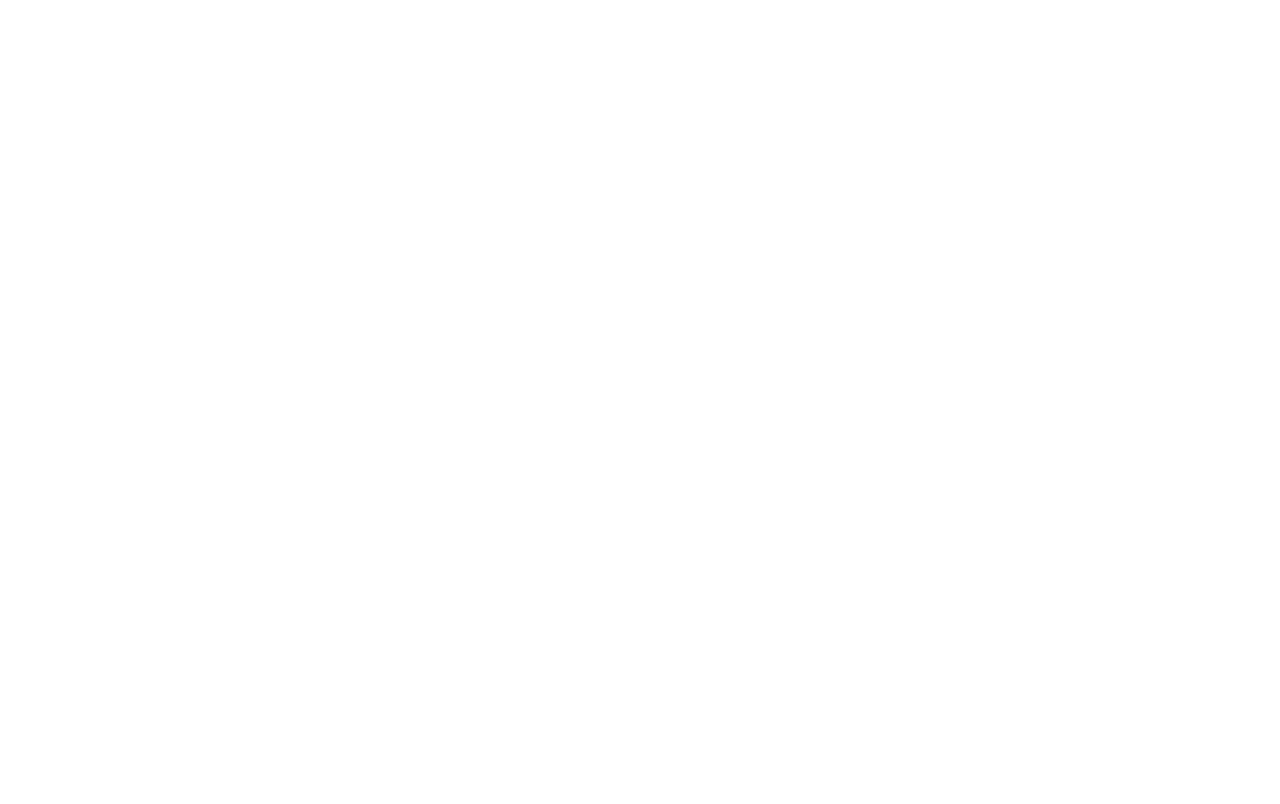
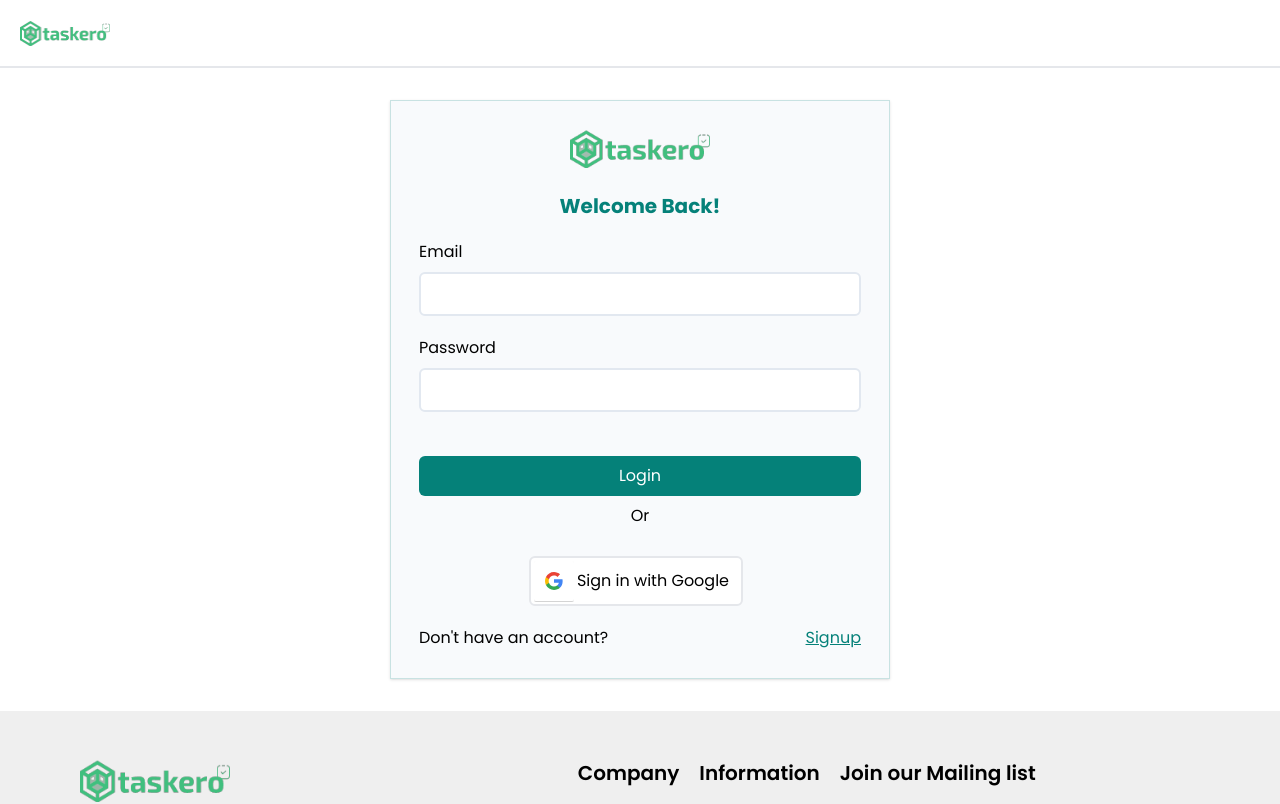
Before and after one commit to NdungutseCharles103/Taskero, a Next.js app: page /auth/login in a window 1280 px wide. Shown: the top 804 px of the page. Built offline with nearby package versions, Linux system fonts and the light colour scheme.

Commit message:
finished login and signup

```diff
--- a/src/components/Landing/Footer.tsx
+++ b/src/components/Landing/Footer.tsx
@@ -7,16 +7,20 @@ import {
 	FaInstagramSquare,
 } from "react-icons/fa";
 import { useApp } from "../../contexts/AppContext";
+import LandWave from "../svg/LandWave";
 import CopyRights from "./CopyRights";
 
 const Footer = () => {
 	const { theme } = useApp()
 	return (
-		<div className="w-full flex flex-col items-center bg-[#dae8eb] relative z-10">
-			<img className="absolute bottom-0 -z-[1] w-full opacity-25 object-cover" src="/images/wave-haikei.svg" alt="" />
+		<div className="w-full flex flex-col items-center bg-[#efefef] relative z-10 overflow-hidden py-2">
+			{/* <LandWave
+				className="absolute bottom-0 -z-[1] w-full opacity-25 "
+				fill="#058179"
+			/> */}
 			<div className="ltab:flex w-full grid five:grid-cols-2 justify-between xtab:px-20 phone:px-4 px-2 py-10 gap-5">
 				<div className="flex text-sm ltab:text-base flex-col five:items-start items-center">
-					<img className="ltab:w-[150px] w-[100px]" src="logoq.png" alt="" />
+					<img className="ltab:w-[150px] w-[100px]" src="/logoq.png" alt="" />
 					<p className="ltab:mt-4 mt-1 text-center phone:text-start">
 						Simplify your work with us. Need to know more about us? contact us.
 					</p>
@@ -109,7 +113,9 @@ const Footer = () => {
 							type="email"
 							placeholder="Enter your email"
 						/>
-						<button className={`rounded-3xl ${theme.main} text-white ml-3 font-semibold px-4 py-2`}>
+						<button
+							className={`rounded-3xl ${theme.main} text-white ml-3 font-semibold px-4 py-2`}
+						>
 							Subscribe
 						</button>
 					</div>
--- /dev/null
+++ b/src/components/svg/Google.tsx
@@ -0,0 +1,145 @@
+import React from "react";
+
+const Google = () => {
+	return (
+		<svg
+			width="46px"
+			height="46px"
+			viewBox="0 0 46 46"
+			version="1.1"
+			xmlns="http://www.w3.org/2000/svg"
+			xmlnsXlink="http://www.w3.org/1999/xlink"
+			xmlns-sketch="http://www.bohemiancoding.com/sketch/ns"
+		>
+			<title>btn_google_light_normal_ios</title>
+			<desc>Created with Sketch.</desc>
+			<defs>
+				<filter
+					x="-50%"
+					y="-50%"
+					width="200%"
+					height="200%"
+					filterUnits="objectBoundingBox"
+					id="filter-1"
+				>
+					<feOffset
+						dx="0"
+						dy="1"
+						in="SourceAlpha"
+						result="shadowOffsetOuter1"
+					></feOffset>
+					<feGaussianBlur
+						stdDeviation="0.5"
+						in="shadowOffsetOuter1"
+						result="shadowBlurOuter1"
+					></feGaussianBlur>
+					<feColorMatrix
+						values="0 0 0 0 0   0 0 0 0 0   0 0 0 0 0  0 0 0 0.168 0"
+						in="shadowBlurOuter1"
+						type="matrix"
+						result="shadowMatrixOuter1"
+					></feColorMatrix>
+					<feOffset
+						dx="0"
+						dy="0"
+						in="SourceAlpha"
+						result="shadowOffsetOuter2"
+					></feOffset>
+					<feGaussianBlur
+						stdDeviation="0.5"
+						in="shadowOffsetOuter2"
+						result="shadowBlurOuter2"
+					></feGaussianBlur>
+					<feColorMatrix
+						values="0 0 0 0 0   0 0 0 0 0   0 0 0 0 0  0 0 0 0.084 0"
+						in="shadowBlurOuter2"
+						type="matrix"
+						result="shadowMatrixOuter2"
+					></feColorMatrix>
+					<feMerge>
+						<feMergeNode in="shadowMatrixOuter1"></feMergeNode>
+						<feMergeNode in="shadowMatrixOuter2"></feMergeNode>
+						<feMergeNode in="SourceGraphic"></feMergeNode>
+					</feMerge>
+				</filter>
+				<rect id="path-2" x="0" y="0" width="40" height="40" rx="2"></rect>
+			</defs>
+			<g
+				id="Google-Button"
+				stroke="none"
+				stroke-width="1"
+				fill="none"
+				fill-rule="evenodd"
+				sketch-type="MSPage"
+			>
+				<g
+					id="9-PATCH"
+					sketch-type="MSArtboardGroup"
+					transform="translate(-608.000000, -160.000000)"
+				></g>
+				<g
+					id="btn_google_light_normal"
+					sketch-type="MSArtboardGroup"
+					transform="translate(-1.000000, -1.000000)"
+				>
+					<g
+						id="button"
+						sketch-type="MSLayerGroup"
+						transform="translate(4.000000, 4.000000)"
+						filter="url(#filter-1)"
+					>
+						<g id="button-bg">
+							<use
+								fill="#FFFFFF"
+								fill-rule="evenodd"
+								sketch-type="MSShapeGroup"
+								xlinkHref="#path-2"
+							></use>
+							<use fill="none" xlinkHref="#path-2"></use>
+							<use fill="none" xlinkHref="#path-2"></use>
+							<use fill="none" xlinkHref="#path-2"></use>
+						</g>
+					</g>
+					<g
+						id="logo_googleg_48dp"
+						sketch-type="MSLayerGroup"
+						transform="translate(15.000000, 15.000000)"
+					>
+						<path
+							d="M17.64,9.20454545 C17.64,8.56636364 17.5827273,7.95272727 17.4763636,7.36363636 L9,7.36363636 L9,10.845 L13.8436364,10.845 C13.635,11.97 13.0009091,12.9231818 12.0477273,13.5613636 L12.0477273,15.8195455 L14.9563636,15.8195455 C16.6581818,14.2527273 17.64,11.9454545 17.64,9.20454545 L17.64,9.20454545 Z"
+							id="Shape"
+							fill="#4285F4"
+							sketch-type="MSShapeGroup"
+						></path>
+						<path
+							d="M9,18 C11.43,18 13.4672727,17.1940909 14.9563636,15.8195455 L12.0477273,13.5613636 C11.2418182,14.1013636 10.2109091,14.4204545 9,14.4204545 C6.65590909,14.4204545 4.67181818,12.8372727 3.96409091,10.71 L0.957272727,10.71 L0.957272727,13.0418182 C2.43818182,15.9831818 5.48181818,18 9,18 L9,18 Z"
+							id="Shape"
+							fill="#34A853"
+							sketch-type="MSShapeGroup"
+						></path>
+						<path
+							d="M3.96409091,10.71 C3.78409091,10.17 3.68181818,9.59318182 3.68181818,9 C3.68181818,8.40681818 3.78409091,7.83 3.96409091,7.29 L3.96409091,4.95818182 L0.957272727,4.95818182 C0.347727273,6.17318182 0,7.54772727 0,9 C0,10.4522727 0.347727273,11.8268182 0.957272727,13.0418182 L3.96409091,10.71 L3.96409091,10.71 Z"
+							id="Shape"
+							fill="#FBBC05"
+							sketch-type="MSShapeGroup"
+						></path>
+						<path
+							d="M9,3.57954545 C10.3213636,3.57954545 11.5077273,4.03363636 12.4404545,4.92545455 L15.0218182,2.34409091 C13.4631818,0.891818182 11.4259091,0 9,0 C5.48181818,0 2.43818182,2.01681818 0.957272727,4.95818182 L3.96409091,7.29 C4.67181818,5.16272727 6.65590909,3.57954545 9,3.57954545 L9,3.57954545 Z"
+							id="Shape"
+							fill="#EA4335"
+							sketch-type="MSShapeGroup"
+						></path>
+						<path
+							d="M0,0 L18,0 L18,18 L0,18 L0,0 Z"
+							id="Shape"
+							sketch-type="MSShapeGroup"
+						></path>
+					</g>
+					<g id="handles_square" sketch-type="MSLayerGroup"></g>
+				</g>
+			</g>
+		</svg>
+	);
+};
+
+export default Google;
--- /dev/null
+++ b/src/components/svg/LandWave.tsx
@@ -0,0 +1,27 @@
+import React from "react";
+import { SvgProps } from "./Pattern";
+
+const LandWave = (props: SvgProps) => {
+    const { stroke, className, fill } = props;
+	return (
+		<svg
+			id="visual"
+			viewBox="0 0 960 540"
+			width="960"
+			height="540"
+			xmlns="http://www.w3.org/2000/svg"
+			xmlnsXlink="http://www.w3.org/1999/xlink"
+			version="1.1"
+            className={className}
+		>
+			<path
+				d="M0 460L32 435.3C64 410.7 128 361.3 192 362C256 362.7 320 413.3 384 411.7C448 410 512 356 576 349.2C640 342.3 704 382.7 768 382.7C832 382.7 896 342.3 928 322.2L960 302L960 541L928 541C896 541 832 541 768 541C704 541 640 541 576 541C512 541 448 541 384 541C320 541 256 541 192 541C128 541 64 541 32 541L0 541Z"
+				fill={fill}
+				stroke-linecap="round"
+				stroke-linejoin="miter"
+			></path>
+		</svg>
+	);
+};
+
+export default LandWave;
--- a/src/pages/auth/login.tsx
+++ b/src/pages/auth/login.tsx
@@ -1,12 +1,66 @@
-import React from 'react'
-import MainLayout from '../../components/constants/MainLayout'
+import Link from "next/link";
+import React from "react";
+import MainLayout from "../../components/constants/MainLayout";
+import Footer from "../../components/Landing/Footer";
+import Google from "../../components/svg/Google";
 
 const Login = () => {
-  return (
-    <MainLayout title='Taskero - Login'>
+	return (
+		<MainLayout title="Taskero - Login">
+			<div className="w-full flex flex-col relative min-h-screen">
+				<div className="flex w-full p-5 border-b-2 sticky top-0 bg-white">
+					<Link href="/">
+						<img className="ltab:w-[90px] w-[100px] cursor-pointer" src="/logoq.png" alt="" />
+					</Link>
+				</div>
+				<div className="flex w-full items-center justify-center py-8">
+					<form className="flex max-w-[500px] phone:w-1/2 w-11/12 p-7 flex-col bg-slate-50 shadow border-[1px] border-[#058179]/20">
+						<img className="w-[140px] mx-auto" src="/logoq.png" alt="" />
+						<h1 className="text-xl font-bold text-center text-[#058179] mt-6">
+							Welcome Back!
+						</h1>
+						<div className="flex flex-col w-full mt-5">
+							<label htmlFor="email">Email</label>
+							<input
+								className="border-2 border-slate-200 rounded-md outline-none focus:border-[#058179] duration-500 p-2 mt-2"
+								type="email"
+								name="email"
+								id="email"
+								required
+							/>
+						</div>
+						<div className="flex flex-col w-full mt-5">
+							<label htmlFor="password">Password</label>
+							<input
+								className="border-2 border-slate-200 rounded-md outline-none focus:border-[#058179] duration-500 p-2 mt-2"
+								type="password"
+								name="password"
+								id="password"
+								required
+							/>
+						</div>
+						<button className="bg-[#058179] text-white rounded-md p-2 mt-11">
+							Login
+						</button>
+						<h2 className="text-center  my-2">Or</h2>
+						<div className="flex justify-center">
+							<div className="rounded-md  mt-5 mr-2 flex items-center bg-white pr-3 border-2 hover:shadow cursor-pointer">
+								<Google />
+								<span>Sign in with Google</span>
+							</div>
+						</div>
+						<div className="flex w-full items-center justify-between mt-5">
+							<span>Don't have an account? </span>
+							<Link href="/auth/signup">
+								<a className="text-[#058179] underline">Signup</a>
+							</Link>
+						</div>
+					</form>
+				</div>
+				<Footer />
+			</div>
+		</MainLayout>
+	);
+};
 
-    </MainLayout>
-  )
-}
-
-export default Login
+export default Login;
--- a/src/pages/auth/signup.tsx
+++ b/src/pages/auth/signup.tsx
@@ -1,18 +1,76 @@
-import React from 'react'
-import MainLayout from '../../components/constants/MainLayout'
-import Footer from '../../components/Landing/Footer'
+import Link from "next/link";
+import React from "react";
+import MainLayout from "../../components/constants/MainLayout";
+import Footer from "../../components/Landing/Footer";
+import Google from "../../components/svg/Google";
 
 const Signup = () => {
-  return (
-    <MainLayout title='Taskero - Signup'>
-      <div className="w-full flex flex-col relative min-h-screen ">
-        <div className="flex w-full py-5 ">
-          <img src="" alt="" />
-        </div>
-        <Footer />
-      </div>
-    </MainLayout>
-  )
-}
+	return (
+		<MainLayout title="Taskero - Signup">
+			<div className="w-full flex flex-col relative min-h-screen">
+				<div className="flex w-full p-5 border-b-2 sticky top-0 bg-white">
+					<Link href="/">
+						<img className="ltab:w-[90px] w-[100px] cursor-pointer" src="/logoq.png" alt="" />
+					</Link>
+				</div>
+				<div className="flex w-full items-center justify-center py-8">
+					<form className="flex max-w-[500px] phone:w-1/2 w-11/12 p-7 flex-col bg-slate-50 shadow border-[1px] border-[#058179]/20">
+						<img className="w-[140px] mx-auto" src="/logoq.png" alt="" />
+						<h1 className="text-xl font-bold text-center text-[#058179] mt-6">
+							Create Your Account
+						</h1>
+						<div className="flex flex-col w-full mt-5">
+							<label htmlFor="email">Email</label>
+							<input
+								className="border-2 border-slate-200 rounded-md outline-none focus:border-[#058179] duration-500 p-2 mt-2"
+								type="email"
+								name="email"
+								id="email"
+								required
+							/>
+						</div>
+						<div className="flex flex-col w-full mt-5">
+							<label htmlFor="names">Full Names</label>
+							<input
+								className="border-2 border-slate-200 rounded-md outline-none focus:border-[#058179] duration-500 p-2 mt-2"
+								type="text"
+								name="names"
+								id="names"
+								required
+							/>
+						</div>
+						<div className="flex flex-col w-full mt-5">
+							<label htmlFor="password">Password</label>
+							<input
+								className="border-2 border-slate-200 rounded-md outline-none focus:border-[#058179] duration-500 p-2 mt-2"
+								type="password"
+								name="password"
+								id="password"
+								required
+							/>
+						</div>
+						<button className="bg-[#058179] text-white rounded-md p-2 mt-8">
+							Signup
+						</button>
+						<h2 className="text-center  my-2">Or</h2>
+						<div className="flex justify-center">
+							<div className="rounded-md  mt-5 mr-2 flex items-center bg-white pr-3 border-2 hover:shadow cursor-pointer">
+								<Google />
+								<span>Sign in with Google</span>
+							</div>
+						</div>
+						<div className="flex w-full items-center justify-between mt-5">
+							<span>Already have an account? </span>
+							<Link href="/auth/login">
+								<a className="text-[#058179] underline">Login</a>
+							</Link>
+						</div>
+					</form>
+				</div>
+				<Footer />
+			</div>
+		</MainLayout>
+	);
+};
 
-export default Signup
+export default Signup;
```
Also changed, not shown: src/components/Landing/Download.tsx (+16 -9 lines), public/images/wave-haikei.svg (deleted).
